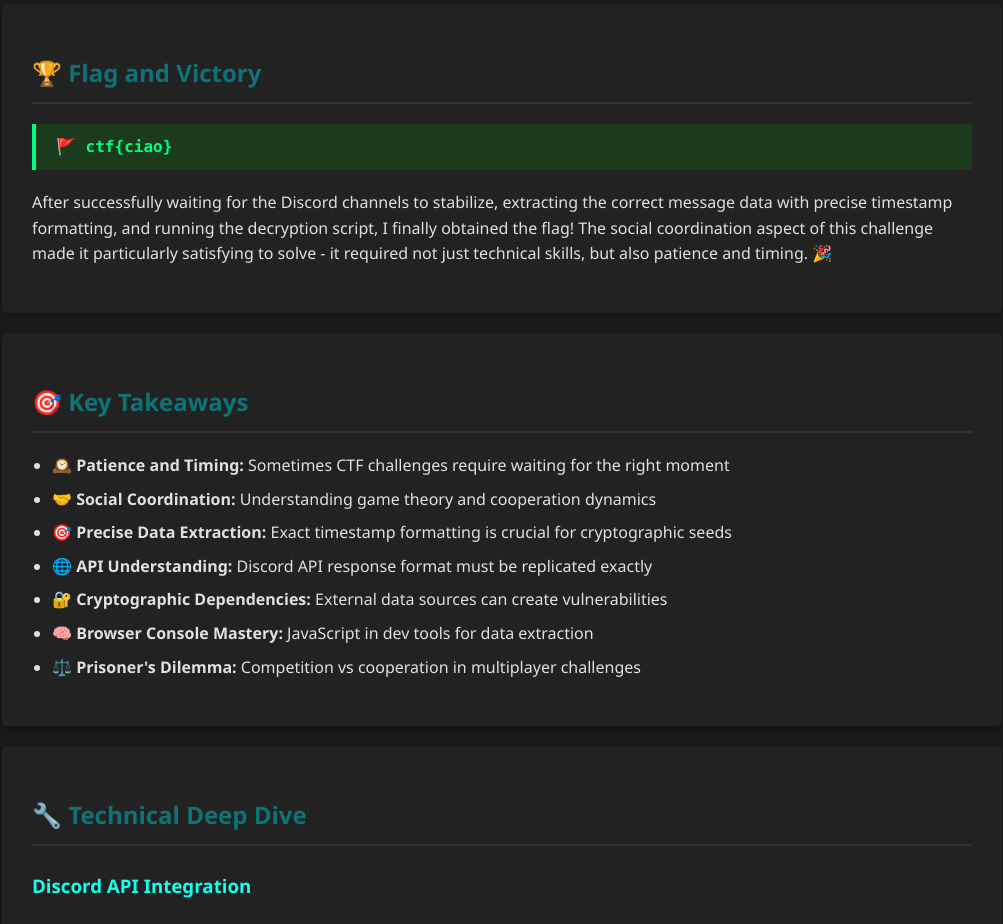
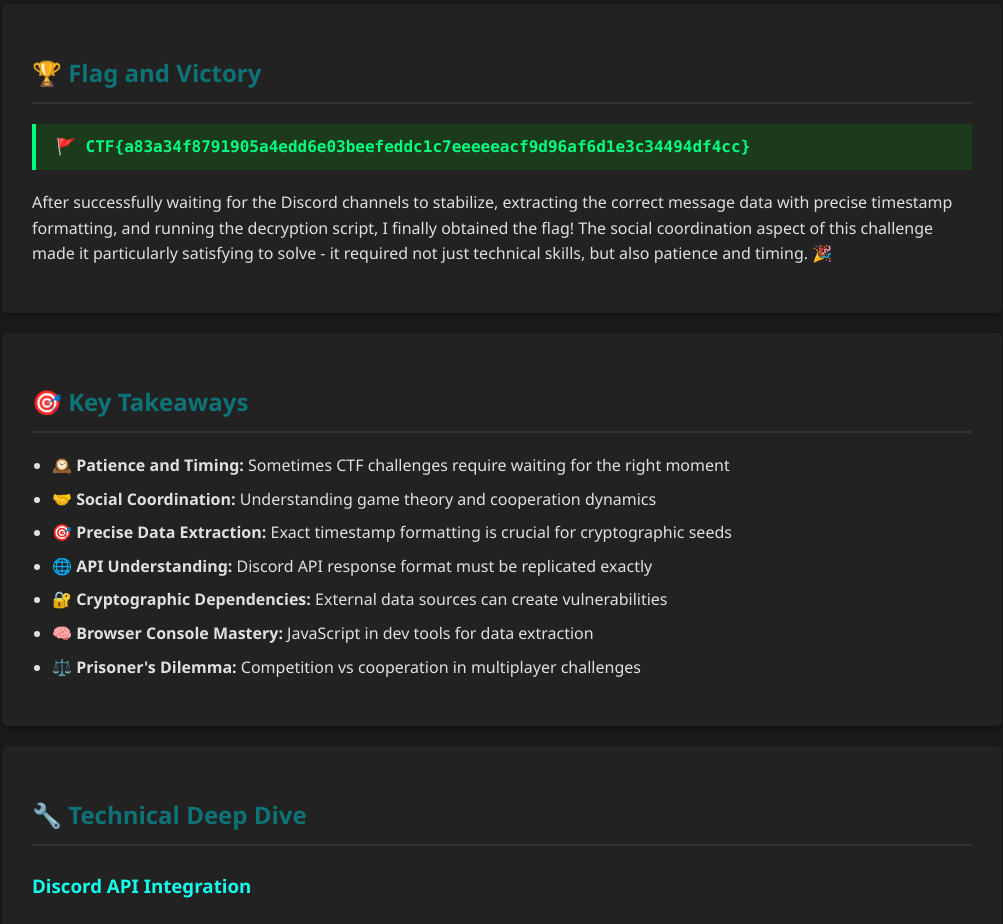
Before and after one commit to CuboConNoveQuadrati/CuboConNoveQuadrati.github.io, a plain HTML site: page discorave.html in a window 1280 px wide. Shown: the part 5620-6544 px from the top of the page, without its empty margins (138-1141 px from the left). Drawn offline with nearby package versions, Linux system fonts and the light colour scheme.

Commit message:
Update discorave.html

```diff
--- a/discorave.html
+++ b/discorave.html
@@ -471,7 +471,7 @@ print("Flag:", flag.decode())</code></pre>
     <div class="container">
         <h2>🏆 Flag and Victory</h2>
         <div class="flag">
-            🚩 ctf{ciao}
+            🚩 CTF{a83a34f8791905a4edd6e03beefeddc1c7eeeeeacf9d96af6d1e3c34494df4cc}
         </div>
 
         <p>After successfully waiting for the Discord channels to stabilize, extracting the correct message data with precise timestamp formatting, and running the decryption script, I finally obtained the flag! The social coordination aspect of this challenge made it particularly satisfying to solve - it required not just technical skills, but also patience and timing. 🎉</p>
```
